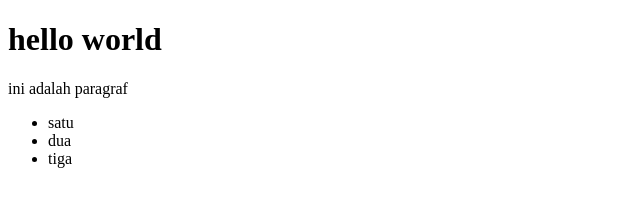
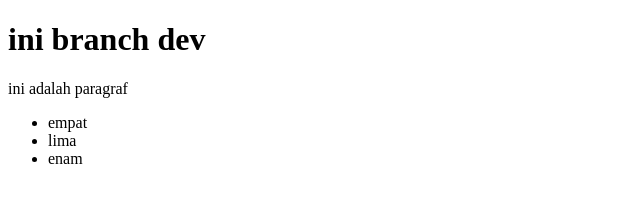
Before and after one commit to ouzymaulana/belajargithub3, a plain HTML site: page index.html in a window 1280 px wide. Shown: the whole page, without its empty margins (0-640 px from the left). Drawn offline with Linux system fonts and the light colour scheme.

Commit message:
mengubah isi file index.html di branch dev

```diff
--- a/index.html
+++ b/index.html
@@ -7,12 +7,12 @@
     <title>Document</title>
 </head>
 <body>
-    <h1>hello world</h1>
+    <h1>ini branch dev</h1>
     <p>ini adalah paragraf</p>
     <ul>
-        <li>satu</li>
-        <li>dua</li>
-        <li>tiga</li>
+        <li>empat</li>
+        <li>lima</li>
+        <li>enam</li>
     </ul>
 </body>
 </html>
```
